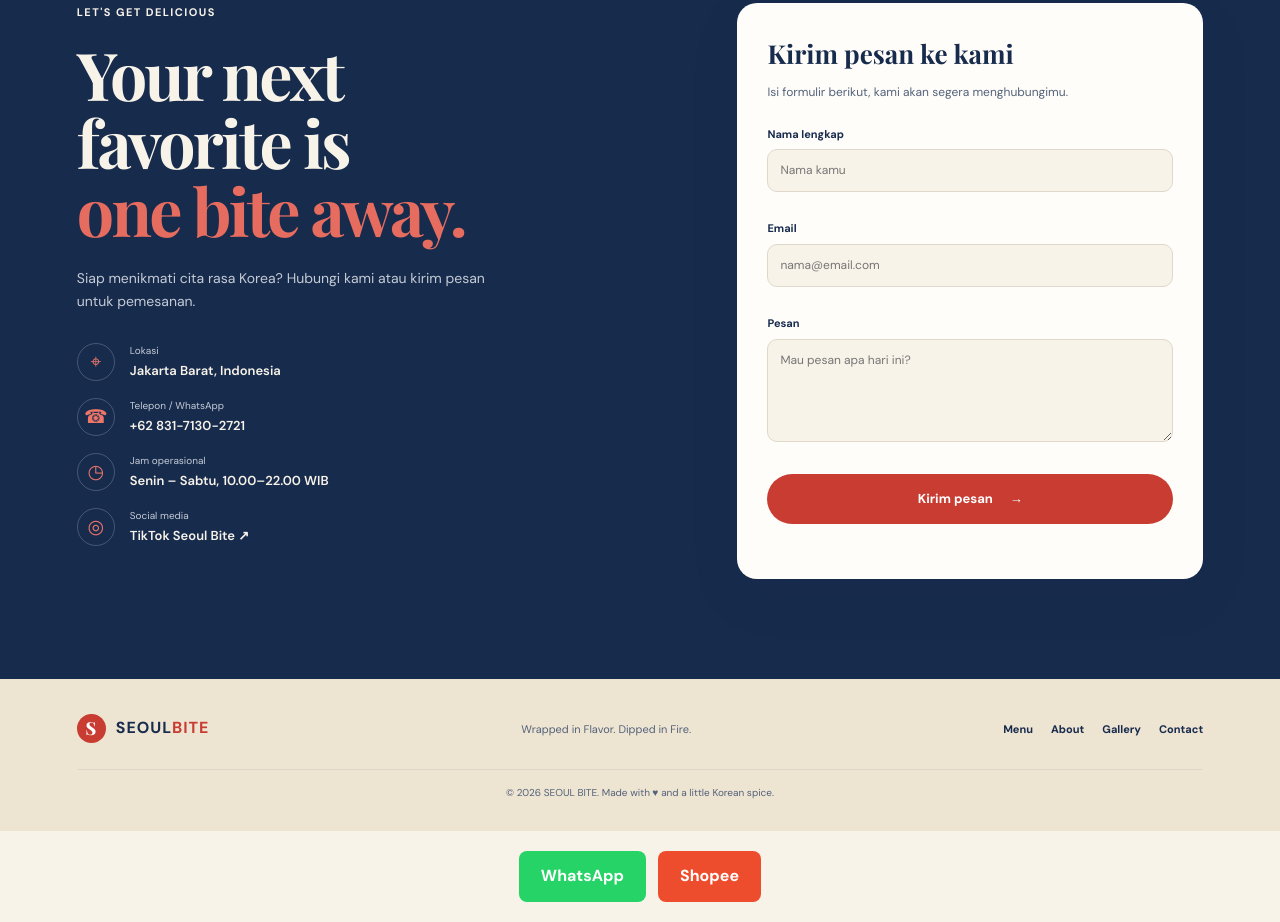
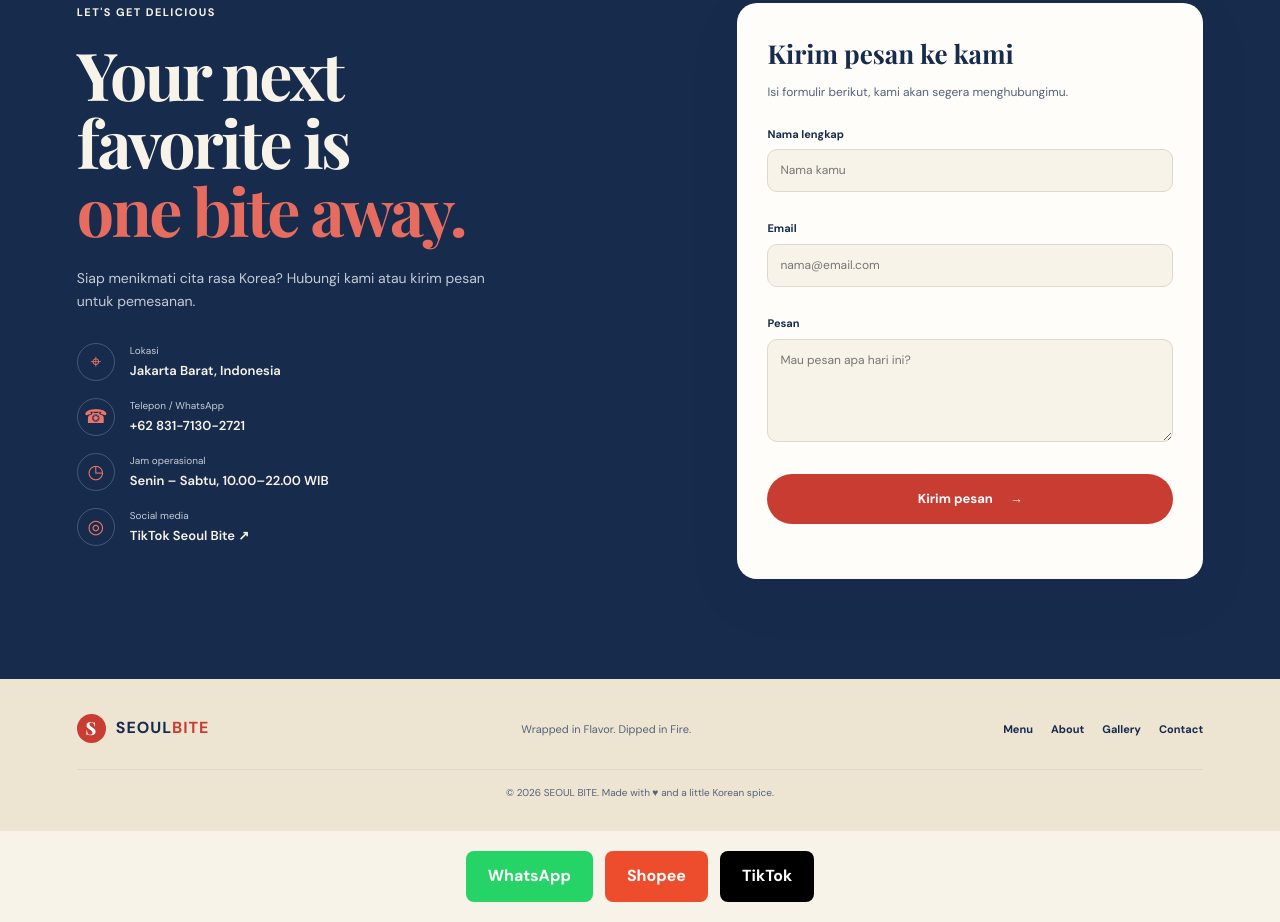
Before and after one commit to cicitias097-hub/seoul-bite-website., a plain HTML site: page index.html in a window 1280 px wide. Shown: the part 4418-5340 px from the top of the page. Drawn offline with nearby package versions, Linux system fonts and the light colour scheme.

Commit message:
Update index.html

```diff
--- a/index.html
+++ b/index.html
@@ -50,7 +50,7 @@
 
     <section class="testimonial-section section"><div class="section-heading"><p class="eyebrow">Words from our foodies</p><h2>Good food.<br><em>Happy people.</em></h2></div><div class="testimonial-grid"><article><div class="stars">★★★★★</div><p>“Kimbabnya padat, isiannya kerasa semua. Ayamnya masih kriuk walau sudah sampai kantor. Jadi langganan makan siang tim kami.”</p><strong>Nadia Putri</strong><small>Pekerja kantoran, Kebon Jeruk</small></article><article><div class="stars">★★★★★</div><p>“Pedasnya pas — manis dulu, baru panasnya naik pelan. Seoul Duo Combo itu jawaban kalau bingung mau pilih yang mana.”</p><strong>Raka Pratama</strong><small>Mahasiswa, Grogol</small></article><article><div class="stars">★★★★★</div><p>“Rasanya mirip jajanan pinggir jalan di Hongdae. Harganya masih masuk akal untuk dimakan tiap minggu.”</p><strong>Clarissa Wijaya</strong><small>Pecinta K-food</small></article></div></section>
 
-    <section class="contact-section section" id="contact"><div class="contact-copy"><p class="eyebrow">Let's get delicious</p><h2>Your next<br>favorite is<br><em>one bite away.</em></h2><p>Siap menikmati cita rasa Korea? Hubungi kami atau kirim pesan untuk pemesanan.</p><div class="contact-details"><p><span>⌖</span><span><small>Lokasi</small><strong>Jakarta Barat, Indonesia</strong></span></p><p><span>☎</span><span><small>Telepon / WhatsApp</small><strong>+62 831-7130-2721</strong></span></p><p><span>◷</span><span><small>Jam operasional</small><strong>Senin – Sabtu, 10.00–22.00 WIB</strong></span></p><p><span>◎</span><span><small>Social media</small><strong><a href="https://tiktok.com/@waroeng_siblings" target="_blank" rel="noopener">TikTok Seoul Bite ↗</a></strong></span></p></div></div>
+    <section class="contact-section section" id="contact"><div class="contact-copy"><p class="eyebrow">Let's get delicious</p><h2>Your next<br>favorite is<br><em>one bite away.</em></h2><p>Siap menikmati cita rasa Korea? Hubungi kami atau kirim pesan untuk pemesanan.</p><div class="contact-details"><p><span>⌖</span><span><small>Lokasi</small><strong>Jakarta Barat, Indonesia</strong></span></p><p><span>☎</span><span><small>Telepon / WhatsApp</small><strong>+62 831-7130-2721</strong></span></p><p><span>◷</span><span><small>Jam operasional</small><strong>Senin – Sabtu, 10.00–22.00 WIB</strong></span></p><p><span>◎</span><span><small>Social media</small><strong><a href=https://www.tiktok.com/@nisafatin0?_r=1&_t=ZS-9BYLnUdoVdu target="_blank" rel="noopener">TikTok Seoul Bite ↗</a></strong></span></p></div></div>
       <form class="contact-form" id="contactForm" novalidate><h3>Kirim pesan ke kami</h3><p>Isi formulir berikut, kami akan segera menghubungimu.</p><label for="name">Nama lengkap</label><input id="name" name="name" type="text" placeholder="Nama kamu" required minlength="2"><small class="field-error" id="nameError"></small><label for="email">Email</label><input id="email" name="email" type="email" placeholder="nama@email.com" required><small class="field-error" id="emailError"></small><label for="message">Pesan</label><textarea id="message" name="message" rows="4" placeholder="Mau pesan apa hari ini?" required minlength="8"></textarea><small class="field-error" id="messageError"></small><button class="button button-red form-submit" type="submit">Kirim pesan <span>→</span></button><p class="form-status" id="formStatus" role="status"></p></form>
     </section>
   </main>
@@ -72,6 +72,13 @@
      class="contact-shopee">
     Shopee
   </a>
+
+<a href="https://www.tiktok.com/@nisafatin0?_r=1&_t=ZS-9BYLnUdoVdu"
+   target="_blank"
+   rel="noopener noreferrer"
+   class="contact-tiktok">
+   TikTok
+</a>
 </div>
 
 <style>
@@ -98,6 +105,11 @@
 .contact-shopee {
   background: #EE4D2D;
 }
+
+.contact-tiktok {
+  background: #000000;
+}
+
   </style>
 </body>
 </html>
```
